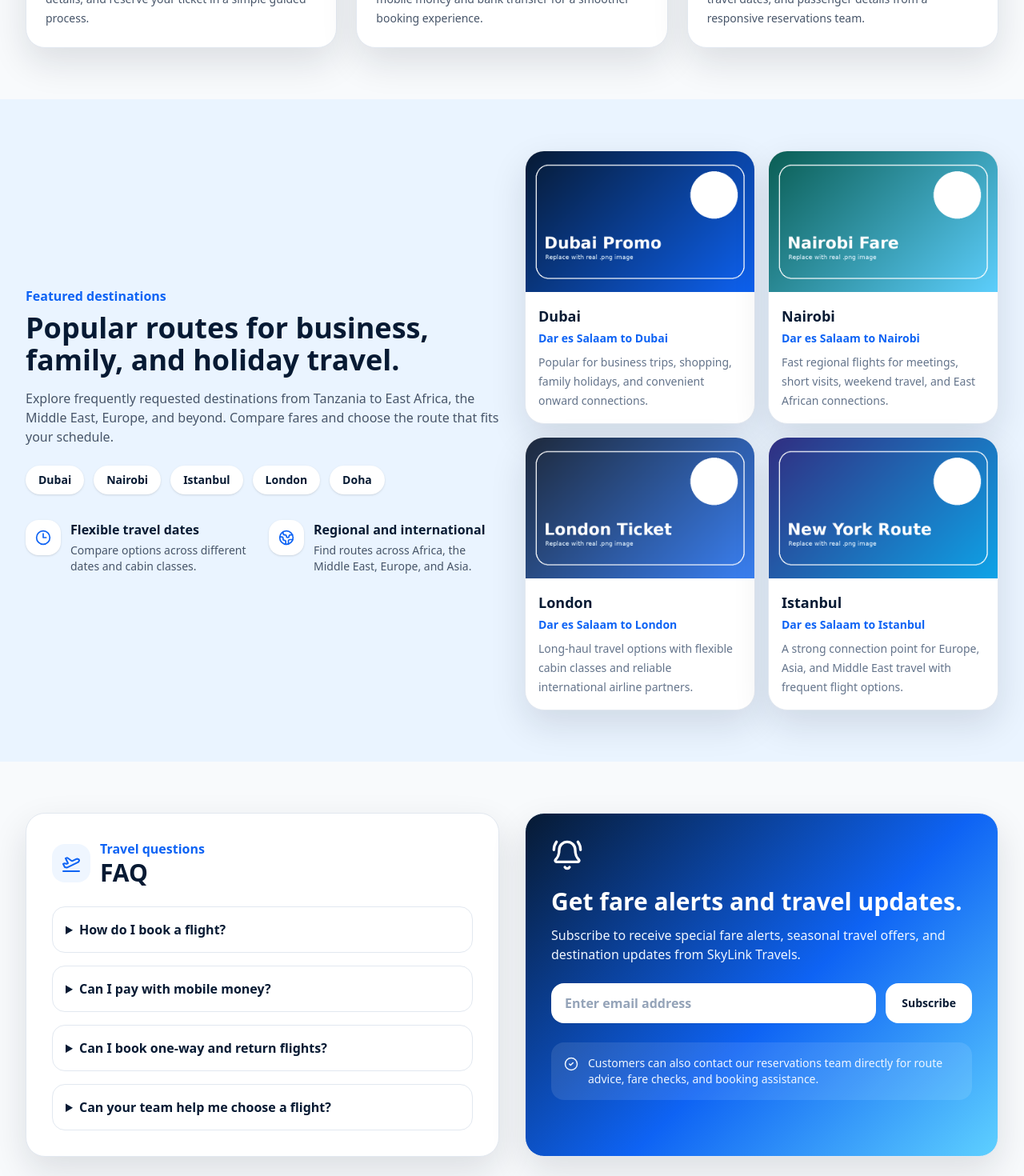
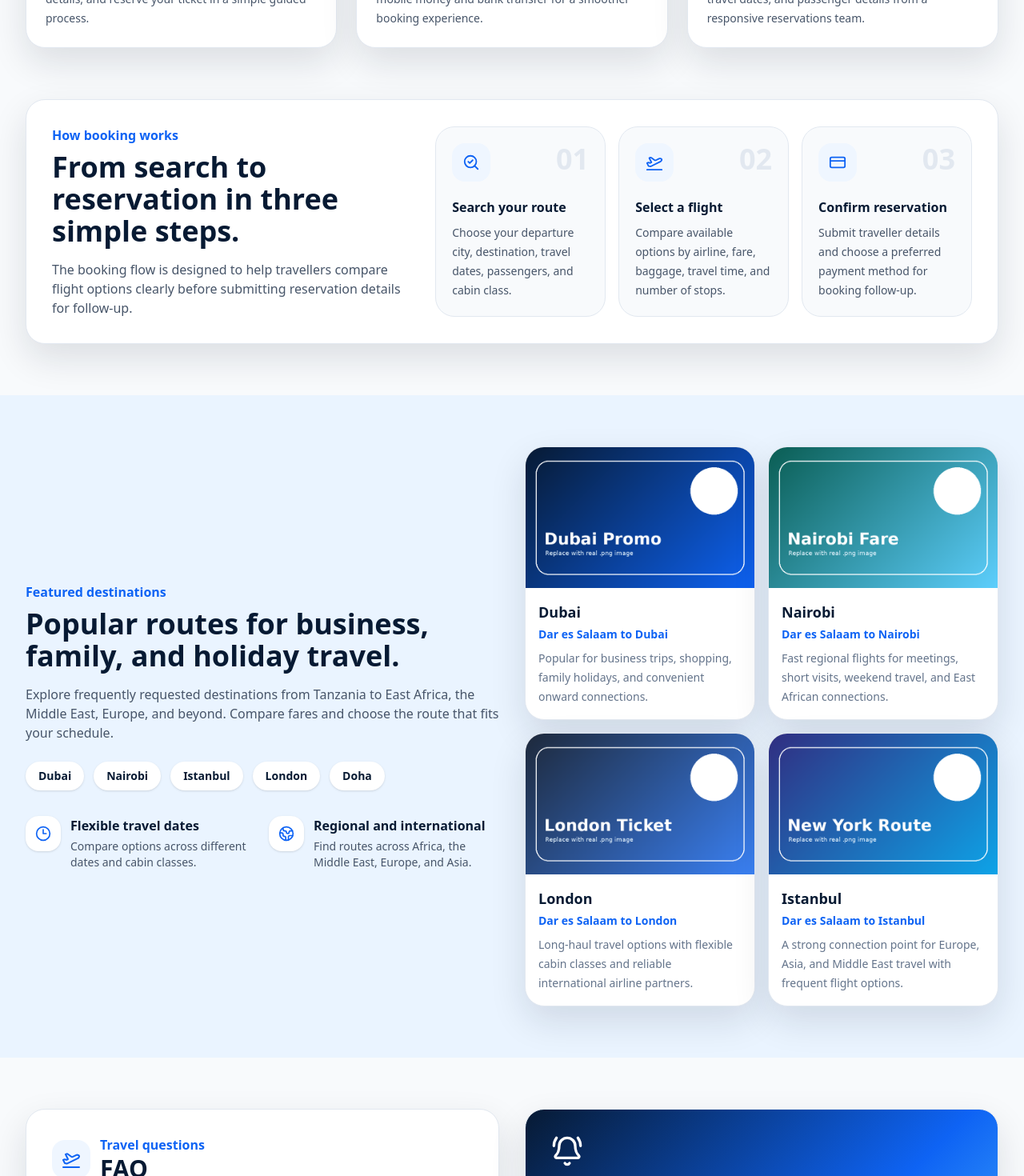
Before and after one commit to brianmichaelu/airline-website, a Next.js app: page / in a window 1280 px wide. Shown: the part 1520-2990 px from the top of the page at 80% size. Built offline with nearby package versions, Linux system fonts and the light colour scheme.

Commit message:
Update index.tsx

```diff
--- a/pages/index.tsx
+++ b/pages/index.tsx
@@ -3,9 +3,11 @@ import {
   BellRing,
   CheckCircle2,
   Clock3,
+  CreditCard,
   Globe2,
   Headphones,
   PlaneTakeoff,
+  SearchCheck,
   ShieldCheck,
   Ticket,
 } from "lucide-react";
@@ -30,6 +32,24 @@ const features = [
     icon: Headphones,
     title: "Local travel support",
     text: "Get help with flight options, booking changes, travel dates, and passenger details from a responsive reservations team.",
+  },
+];
+
+const bookingSteps = [
+  {
+    icon: SearchCheck,
+    title: "Search your route",
+    text: "Choose your departure city, destination, travel dates, passengers, and cabin class.",
+  },
+  {
+    icon: PlaneTakeoff,
+    title: "Select a flight",
+    text: "Compare available options by airline, fare, baggage, travel time, and number of stops.",
+  },
+  {
+    icon: CreditCard,
+    title: "Confirm reservation",
+    text: "Submit traveller details and choose a preferred payment method for booking follow-up.",
   },
 ];
 
@@ -145,6 +165,51 @@ export default function HomePage() {
               </motion.div>
             ))}
           </div>
+        </div>
+      </section>
+
+      <section className="px-4 pb-16 sm:px-6 lg:px-8">
+        <div className="mx-auto max-w-7xl">
+          <Card className="overflow-hidden bg-white p-6 dark:bg-white/5 lg:p-8">
+            <div className="grid gap-8 lg:grid-cols-[0.8fr_1.2fr] lg:items-center">
+              <div>
+                <p className="font-bold text-ocean">How booking works</p>
+                <h2 className="mt-2 text-3xl font-black text-navy dark:text-white sm:text-4xl">
+                  From search to reservation in three simple steps.
+                </h2>
+                <p className="mt-4 text-slate-600 dark:text-slate-300">
+                  The booking flow is designed to help travellers compare flight
+                  options clearly before submitting reservation details for
+                  follow-up.
+                </p>
+              </div>
+
+              <div className="grid gap-4 md:grid-cols-3">
+                {bookingSteps.map((step, index) => (
+                  <div
+                    key={step.title}
+                    className="relative rounded-3xl border border-slate-200 bg-slate-50 p-5 dark:border-white/10 dark:bg-slate-900"
+                  >
+                    <span className="absolute right-5 top-5 text-4xl font-black text-slate-200 dark:text-white/10">
+                      0{index + 1}
+                    </span>
+
+                    <span className="grid h-12 w-12 place-items-center rounded-2xl bg-blue-50 text-ocean dark:bg-blue-950/50">
+                      <step.icon size={22} />
+                    </span>
+
+                    <h3 className="mt-5 font-black text-navy dark:text-white">
+                      {step.title}
+                    </h3>
+
+                    <p className="mt-2 text-sm leading-6 text-slate-600 dark:text-slate-300">
+                      {step.text}
+                    </p>
+                  </div>
+                ))}
+              </div>
+            </div>
+          </Card>
         </div>
       </section>
 
@@ -268,11 +333,11 @@ export default function HomePage() {
           <Card className="relative overflow-hidden bg-flight-gradient p-8 text-white">
             <BellRing className="mb-5" size={40} />
             <h2 className="text-3xl font-black">
-              Get fare alerts and travel updates.
+              Request fare alerts and travel updates.
             </h2>
             <p className="mt-3 text-blue-50">
-              Subscribe to receive special fare alerts, seasonal travel offers,
-              and destination updates from SkyLink Travels.
+              Leave your email to receive route updates, seasonal fare alerts,
+              and travel support from SkyLink Travels.
             </p>
 
             <div className="mt-6 flex flex-col gap-3 sm:flex-row">
@@ -281,14 +346,15 @@ export default function HomePage() {
                 className="min-w-0 flex-1 rounded-2xl border border-white/20 bg-white px-4 py-3 font-semibold text-slate-900 shadow-sm outline-none placeholder:text-slate-400 focus:border-blue-200 focus:ring-4 focus:ring-white/20"
                 placeholder="Enter email address"
               />
-              <Button variant="secondary">Subscribe</Button>
+              <Button variant="secondary">Request Updates</Button>
             </div>
 
             <div className="mt-6 flex items-start gap-3 rounded-2xl bg-white/10 p-4 text-sm text-blue-50">
               <CheckCircle2 className="mt-0.5 shrink-0" size={18} />
               <p>
                 Customers can also contact our reservations team directly for
-                route advice, fare checks, and booking assistance.
+                route advice, fare checks, passenger details, and booking
+                assistance.
               </p>
             </div>
           </Card>
```
